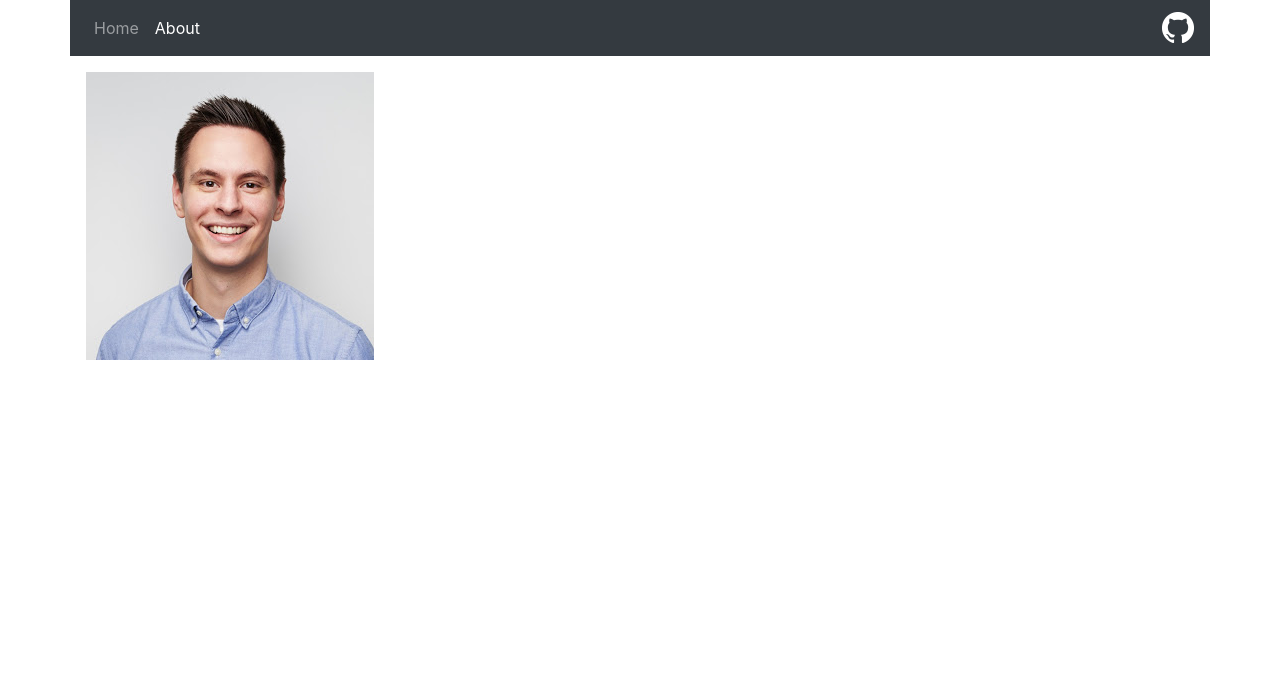
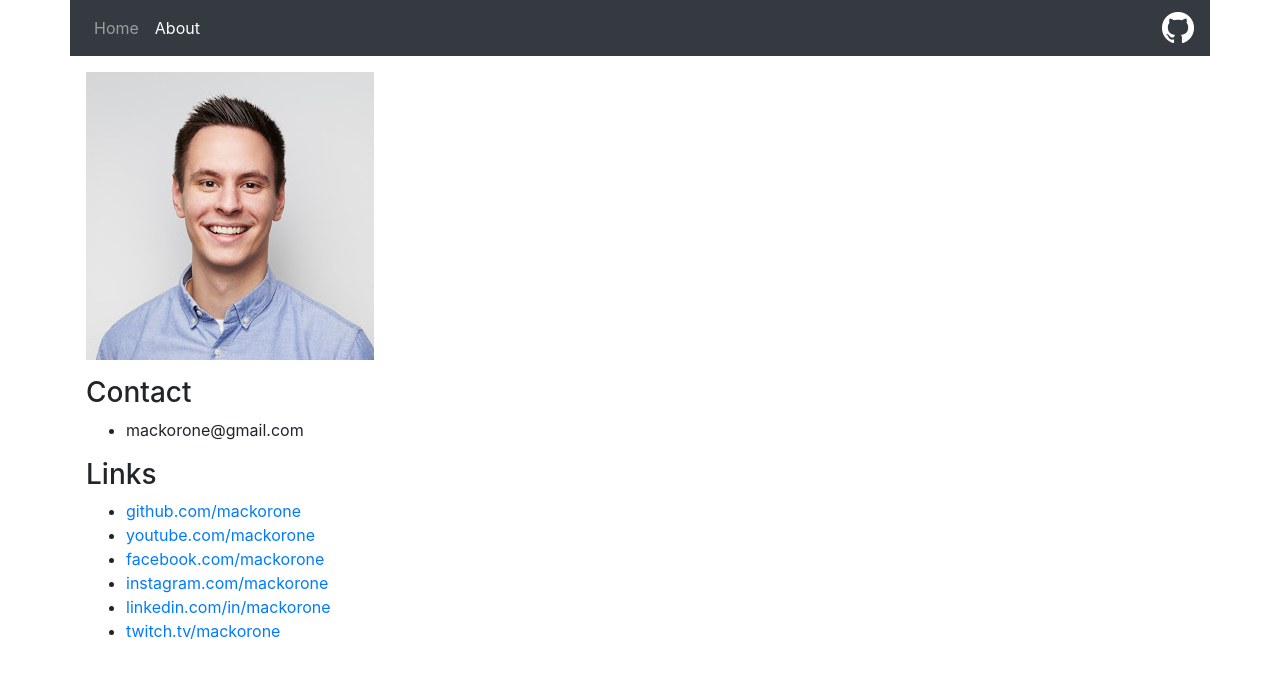
Before and after one commit to mackorone/mackorone.github.io, a Jekyll site: the page built from about.md, in a window 1280 px wide. Shown: the top 678 px of the page. Built offline with Jekyll 4.4.1, drawn with Linux system fonts in a browser that asks for light colours.

Commit message:
Add links, monospace post date

```diff
--- a/about.md
+++ b/about.md
@@ -4,3 +4,15 @@ title: About
 ---
 
 ![Headshot](/assets/images/headshot.jpg)
+
+### Contact
+<!-- Add hidden characters to prevent spam -->
+- mackorone<span style="display:none">null</span>@gmail.com
+
+### Links
+- [github.com/mackorone](https://github.com/mackorone)
+- [youtube.com/mackorone](https://www.youtube.com/mackorone)
+- [facebook.com/mackorone](https://www.facebook.com/mackorone)
+- [instagram.com/mackorone](https://www.instagram.com/mackorone)
+- [linkedin.com/in/mackorone](https://www.linkedin.com/in/mackorone)
+- [twitch.tv/mackorone](https://www.twitch.tv/mackorone)
```
Also changed, not shown: index.md (+2 -1 lines).
